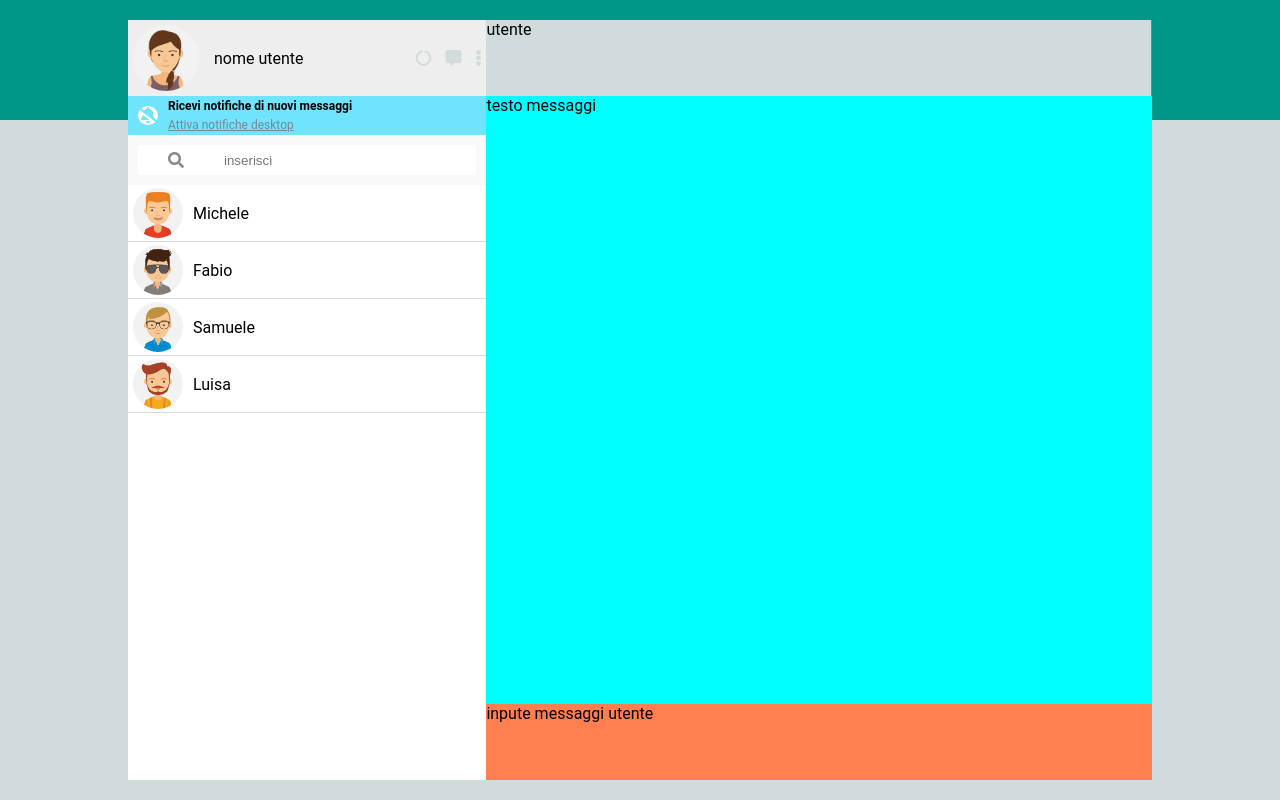
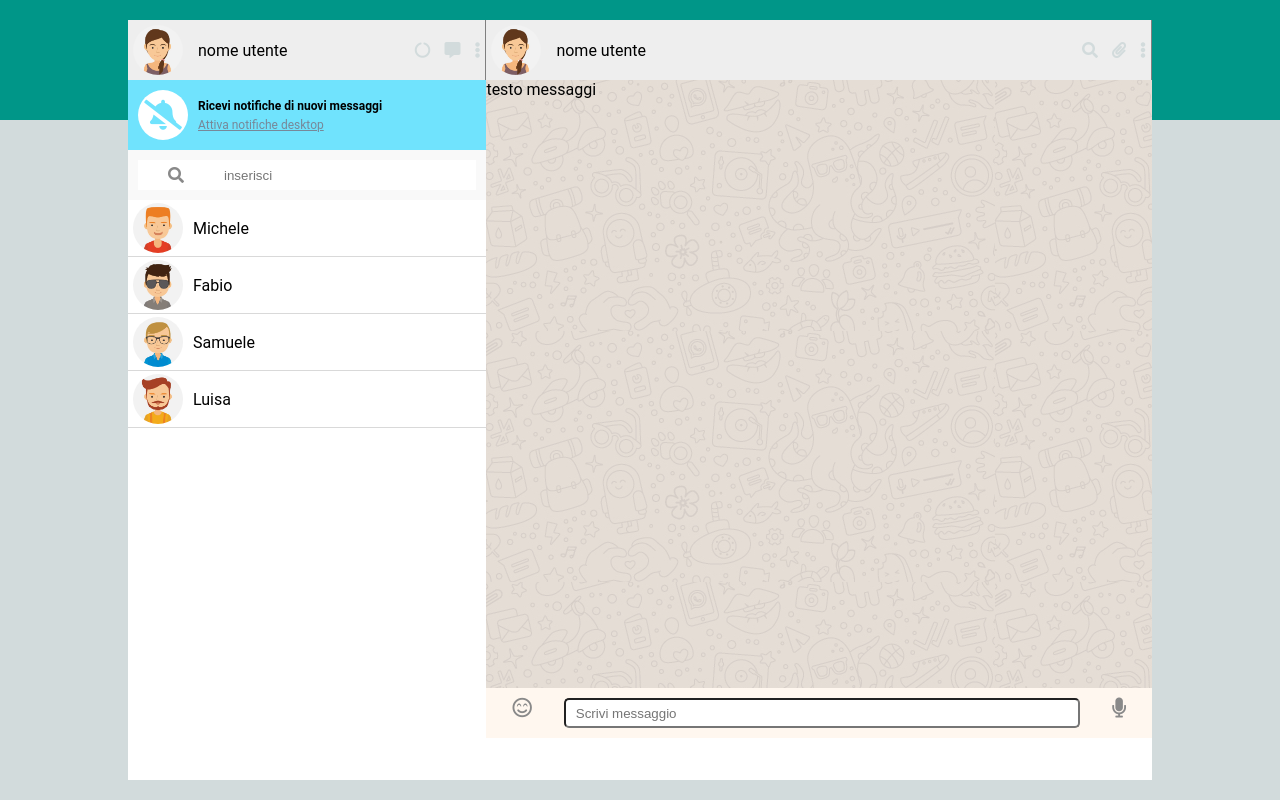
Before and after one commit to GiuseppeColucci/js-html-css-boolzap, a plain HTML site: page index.html in a window 1280 px wide. Drawn offline with nearby package versions, Linux system fonts and the light colour scheme.

Commit message:
da migliorare la struttura perchè e tutta basata su percentuali

```diff
--- a/css/styles.css
+++ b/css/styles.css
@@ -40,14 +40,15 @@ body{
 }
 .box-radius-icon img{
     border-radius: 50%;
-    height: 100%;
+    height: 50px;
+    width: 50px;
 }
 .box-radius-icon p{
     display: flex;
     align-items: center;
     margin: 0 15px;
 }
-.box-link i{
+.box-link i,.link i{
     margin: 0 5px;
     cursor: pointer;
     color: #d2dbdc;
@@ -61,7 +62,13 @@ body{
     background-color:#fff ;
     color: rgb(112, 227, 253);
     border-radius: 50%;
-      margin: 10PX 10px;
+    margin: 10px 10px;
+    height: 50px;
+    width: 50px;
+    display: flex;
+    justify-content: center;
+    align-items: center;
+    font-size: 30px;
 }
 
 .text-notific{
@@ -141,29 +148,44 @@ body{
 /* parte messaggistica */
 .block-right{
     height: 100%;
-    background-color: crimson;
+    /* background-color: crimson; */
     width: 65%;
 
 }
-.user-box{
-    height: 10%;
-    background-color: #d2dbdc;
-    border-right: 1px solid gray;
-}
-.usere{
-    height: 10%;
+
+.user{
+
     display: flex;
     justify-content:space-between ;
     align-items: center;
     background-color: #eee;
+    border-right: 1px solid gray;
 }
-
 
 .box-main{
     height: 80%;
-    background-color: aqua;
+    background-image: url(../images/mine.jpg);
 }
-.footer-box{
+/* .footer-box{
     height: 10%;
     background-color: coral;
+} */
+/* parte dell footer */
+.footer-box{
+    display: flex;
+    justify-content:space-around ;
+    background-color: #fff7ef;
+    padding: 10px;
 }
+.footer-box input{
+    width: 80%;
+    height: 30px;
+    border-radius: 5px;
+    padding: 0 10px;
+}
+.footer-box i{
+    font-size: 20px;
+    color: #898989;
+    cursor: pointer;
+
+}
--- a/index.html
+++ b/index.html
@@ -12,7 +12,7 @@
     <div  id="app"class="container">
 
         <div class="block-left">
-            <div class="usere">
+            <div class="user">
                 <div class="box-radius-icon">
                     <img src="images/avatar_io.jpg" alt="">
                     <p>nome utente</p>
@@ -55,14 +55,27 @@
 
 
         <div class="block-right">
-            <div class="user-box">
-                utente
+            <div class="user">
+
+                <div class="box-radius-icon">
+                    <img src="images/avatar_io.jpg" alt="">
+                    <p>nome utente</p>
+                </div>
+                <div class="link">
+                    <i class="fas fa-search"></i>
+                    <i class="fas fa-paperclip"></i>
+                    <i class="fas fa-ellipsis-v"></i>
+                </div>
             </div>
             <div class="box-main">
                 testo messaggi
             </div>
             <div class="footer-box">
-                inpute messaggi utente
+                <i class="far fa-smile-beam"></i>
+                <input
+                type="text"
+                placeholder="Scrivi messaggio">
+                <i class="fas fa-microphone"></i></div>
             </div>
             <!-- nome utente, boxmessag, footer -->
         </div>
```
